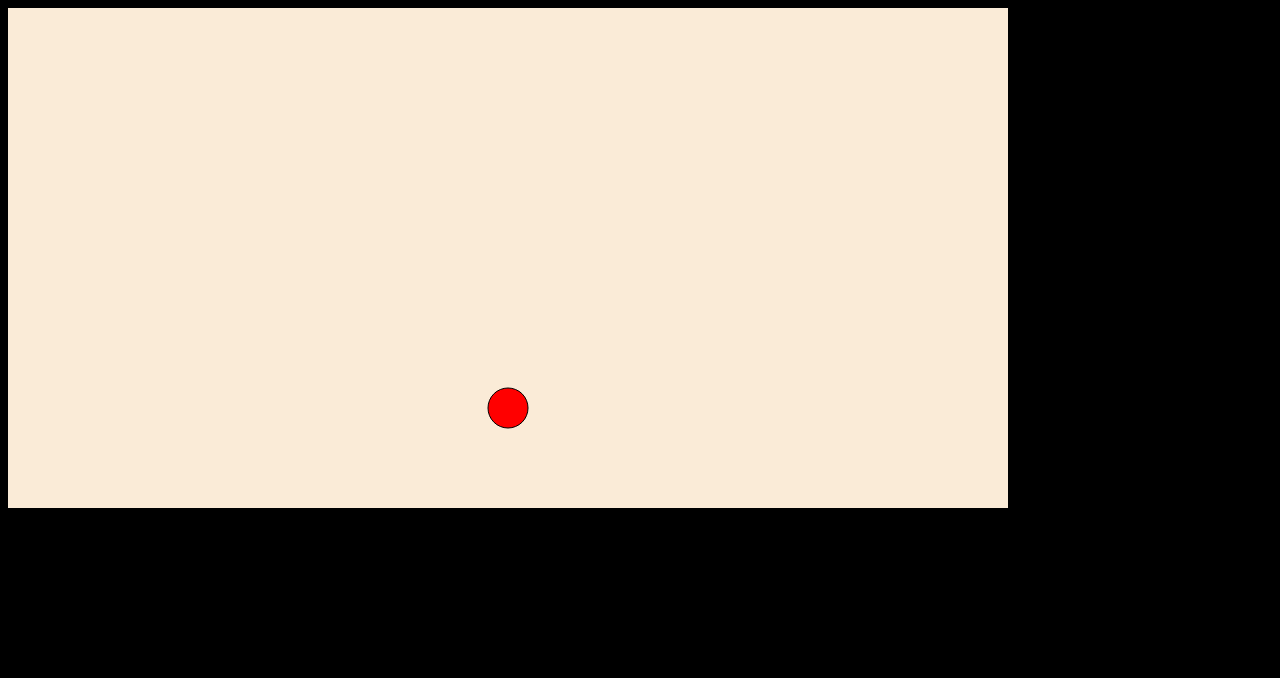
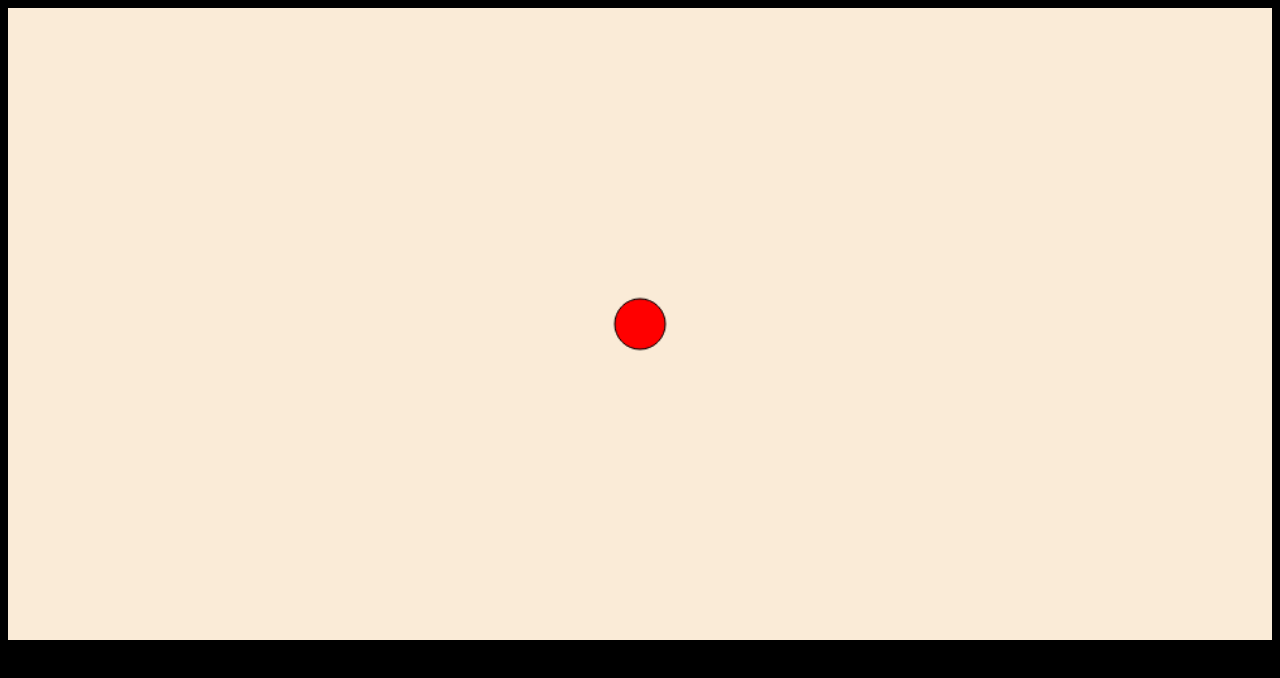
Before and after one commit to BillalAsif/game, a plain HTML site: page index.html in a window 1280 px wide. Drawn offline with Linux system fonts and the light colour scheme.

Commit message:
player placed in the middle

```diff
--- a/css/style.css
+++ b/css/style.css
@@ -4,4 +4,5 @@ body {
 
 #mainCanvas {
     background-color: antiquewhite;
+    width: 100%;
 }
--- a/js/script.js
+++ b/js/script.js
@@ -29,11 +29,12 @@ class Player {
 
 let move = () => {
 
-        const player = new Player(i, 45, 7, "red");
-        player.draw();
+    const player = new Player(i, 45, 7, "red");
+    player.draw();
 
 }
-
+let x = canvas.width / 2;
+let y = canvas.height / 2;
 //Player start position
-const player = new Player(500, 400, 20, "red");
+const player = new Player(x, y, 20, "red");
 player.draw();
```
